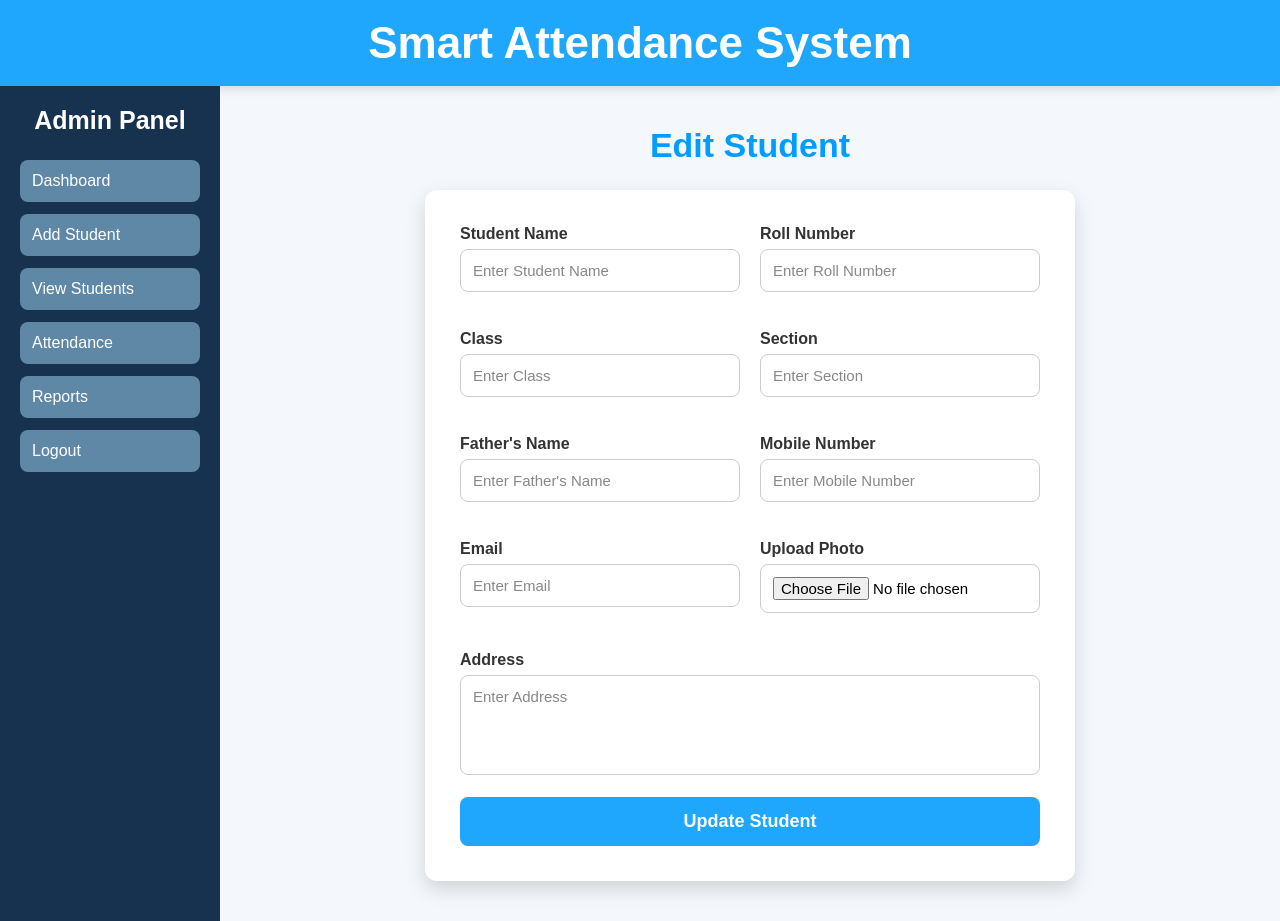
After one commit to ayushporwal1122-lgtm/smart_attendance_system, a Flask app: page /edit_student/1 in a window 1280 px wide. The commit adds this page. Run offline with Flask 3, Linux system fonts and the light colour scheme; data that the repository does not hold is empty.

Commit message:
Added Edit Student features

```diff
--- a/app.py
+++ b/app.py
@@ -62,6 +62,55 @@ def view_students():
 
     return render_template("view_students.html", students=students)
 
+@app.route("/edit_student/<int:id>", methods=["GET", "POST"])
+def edit_student(id):
+
+    if request.method == "POST":
+
+        student_name = request.form["student_name"]
+        roll_number = request.form["roll_number"]
+        class_name = request.form["class_name"]
+        section = request.form["section"]
+        father_name = request.form["father_name"]
+        mobile = request.form["mobile"]
+        email = request.form["email"]
+        address = request.form["address"]
+
+        sql = """
+        UPDATE students
+        SET
+            student_name=%s,
+            roll_number=%s,
+            class_name=%s,
+            section=%s,
+            father_name=%s,
+            mobile=%s,
+            email=%s,
+            address=%s
+        WHERE id=%s
+        """
+
+        values = (
+            student_name,
+            roll_number,
+            class_name,
+            section,
+            father_name,
+            mobile,
+            email,
+            address,
+            id
+        )
+
+        cursor.execute(sql, values)
+        db.commit()
+
+        return redirect("/view_students")
+
+    cursor.execute("SELECT * FROM students WHERE id=%s", (id,))
+    student = cursor.fetchone()
+
+    return render_template("edit_student.html", student=student)
 @app.route("/delete_student/<int:id>")
 def delete_student(id):
 
--- /dev/null
+++ b/templates/edit_student.html
@@ -0,0 +1,109 @@
+<!DOCTYPE html>
+<html>
+<head>
+    <title>Edit Student</title>
+    <link rel="stylesheet" href="{{ url_for('static', filename='css/add_student.css') }}">
+</head>
+
+<body>
+
+<header>
+    <h1>Smart Attendance System</h1>
+</header>
+
+<div class="container">
+
+    <aside>
+        <h2>Admin Panel</h2>
+
+        <ul>
+            <li><a href="/dashboard">Dashboard</a></li>
+            <li><a href="/add_student">Add Student</a></li>
+            <li><a href="/view_students">View Students</a></li>
+            <li><a href="/attendance">Attendance</a></li>
+            <li><a href="/reports">Reports</a></li>
+            <li><a href="/logout">Logout</a></li>
+        </ul>
+
+    </aside>
+
+    <main>
+
+        <h2>Edit Student</h2>
+
+        <form method="POST" enctype="multipart/form-data">
+
+            <div class="row">
+
+                 <div class="input-box">
+                  <label>Student Name</label>
+                  <input type="text" name="student_name" value="{{ student[1] }}" placeholder="Enter Student Name"required>
+                </div>
+
+                <div class="input-box">
+                  <label>Roll Number</label>
+                  <input type="text" name="roll_number" value="{{ student[2] }}" placeholder="Enter Roll Number"required>
+                </div>
+
+            </div>
+
+            <div class="row">
+
+             <div class="input-box">
+               <label>Class</label>
+               <input type="text" name="class_name" value="{{ student[3] }}" placeholder="Enter Class"required>
+            </div>
+
+            <div class="input-box">
+              <label>Section</label>
+              <input type="text" name="section" value="{{ student[4] }}" placeholder="Enter Section"required>
+            </div>
+
+            </div>
+
+            <div class="row">
+
+            <div class="input-box">
+              <label>Father's Name</label>
+              <input type="text" name="father_name" value="{{ student[5] }}" placeholder="Enter Father's Name"required>
+            </div>
+
+            <div class="input-box">
+              <label>Mobile Number</label>
+              <input type="tel" name="mobile" value="{{ student[6] }}" placeholder="Enter Mobile Number"required>
+            </div>
+
+             </div>
+
+            <div class="row">
+
+            <div class="input-box">
+              <label>Email</label>
+              <input type="email" name="email" value="{{ student[7] }}" placeholder="Enter Email" required>
+            </div>
+
+            <div class="input-box">
+              <label>Upload Photo</label>
+              <input type="file" name="photo">
+            </div>
+
+            </div>
+
+            <div class="input-box">
+
+              <label>Address</label>
+
+              <textarea name="address" placeholder="Enter Address">{{ student[8] }}</textarea>
+
+            </div>
+
+              <button type="submit">Update Student</button>
+
+        </form>
+
+    </main>
+
+</div>
+
+</body>
+</html>
```
Also changed, not shown: static/css/view_students.css (+27 -0 lines), templates/view_students.html (+13 -4 lines).
